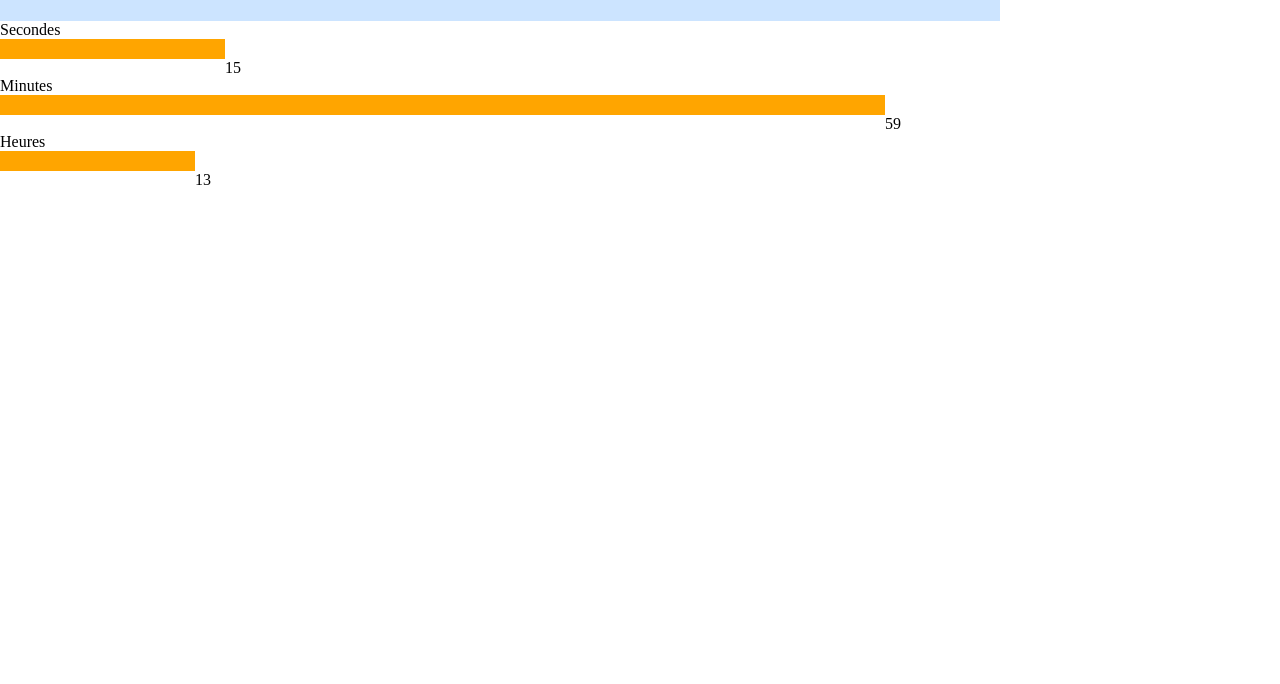
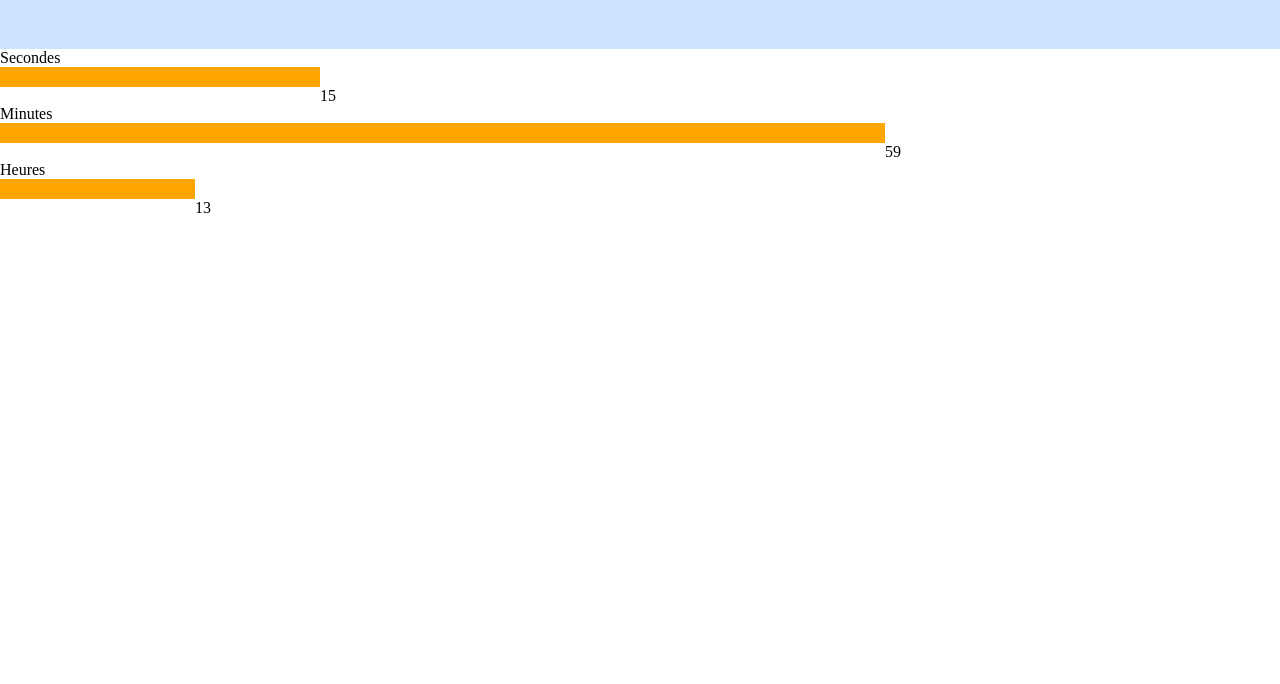
Before and after one commit to rfkdali/DayNight, a plain HTML site: page index.html in a window 1280 px wide. Shown: the part 116-800 px from the top of the page. Drawn offline with Linux system fonts and the light colour scheme.

Commit message:
width of progress bar is time-dependent

```diff
--- a/css/styles.css
+++ b/css/styles.css
@@ -4,7 +4,6 @@
 }
 
 body{
-	max-width : 1000px;
 }
 
 #time{
--- a/index.html
+++ b/index.html
@@ -6,10 +6,13 @@
 </head>
 <body>
 
+<div id="container">
 	<div id="time"></div>
+
 	<p>Secondes</p>
 	<div id="jauge"></div>
 	<div id="position"></div>
+
 	<p>Minutes</p>
 	<div id="jauge2"></div>
 	<div id="position2"></div>
@@ -17,6 +20,8 @@
 	<p>Heures</p>
 	<div id="jauge3"></div>
 	<div id="position3"></div>
+</div>
+
 
 <script type="text/javascript" src="js/time.js"></script>
 </body>
--- a/js/time.js
+++ b/js/time.js
@@ -36,8 +36,18 @@ function jauge () {
 	console.log(i)
 	i++;
 	console.log("test : " + (i-1));
-	document.getElementById('jauge').style.width = s * 15 + 'px';
-	document.getElementById('position').style.left = s * 15 + 'px';
+	//set max width
+	var w = window.innerWidth;
+	console.log('window width = ' + w);
+
+	var containerWidth = document.getElementById('container').style.width;
+	containerWidth = w;
+	console.log('container width = ' + containerWidth);
+
+
+
+	document.getElementById('jauge').style.width = (w*s/60) + 'px';
+	document.getElementById('position').style.left = (w*s/60) + 'px';
 	document.getElementById('position').innerHTML = s;
 
 	document.getElementById('jauge2').style.width = m * 15 + 'px';
```
Lines whose indentation alone changed are shown as unchanged.
